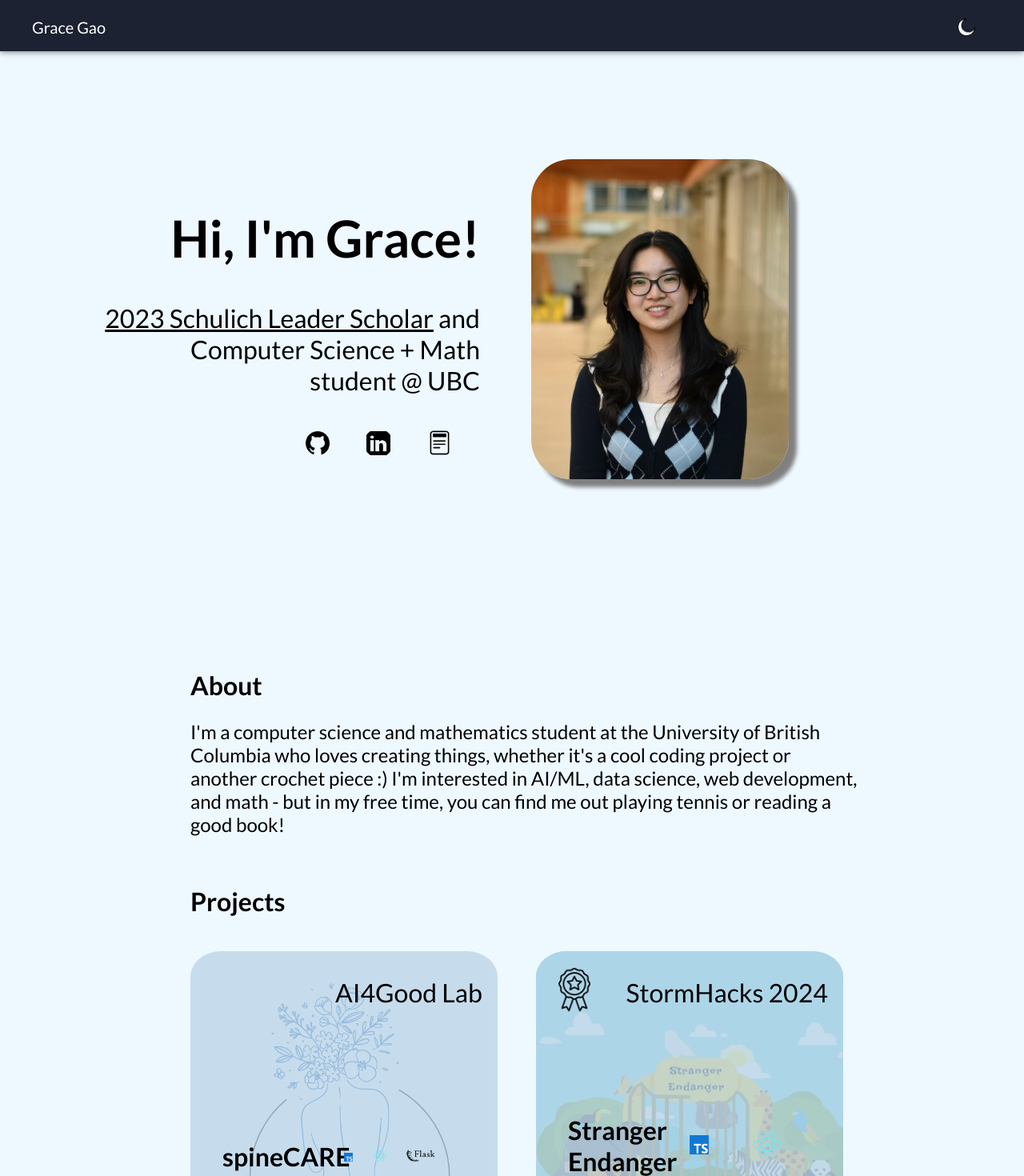
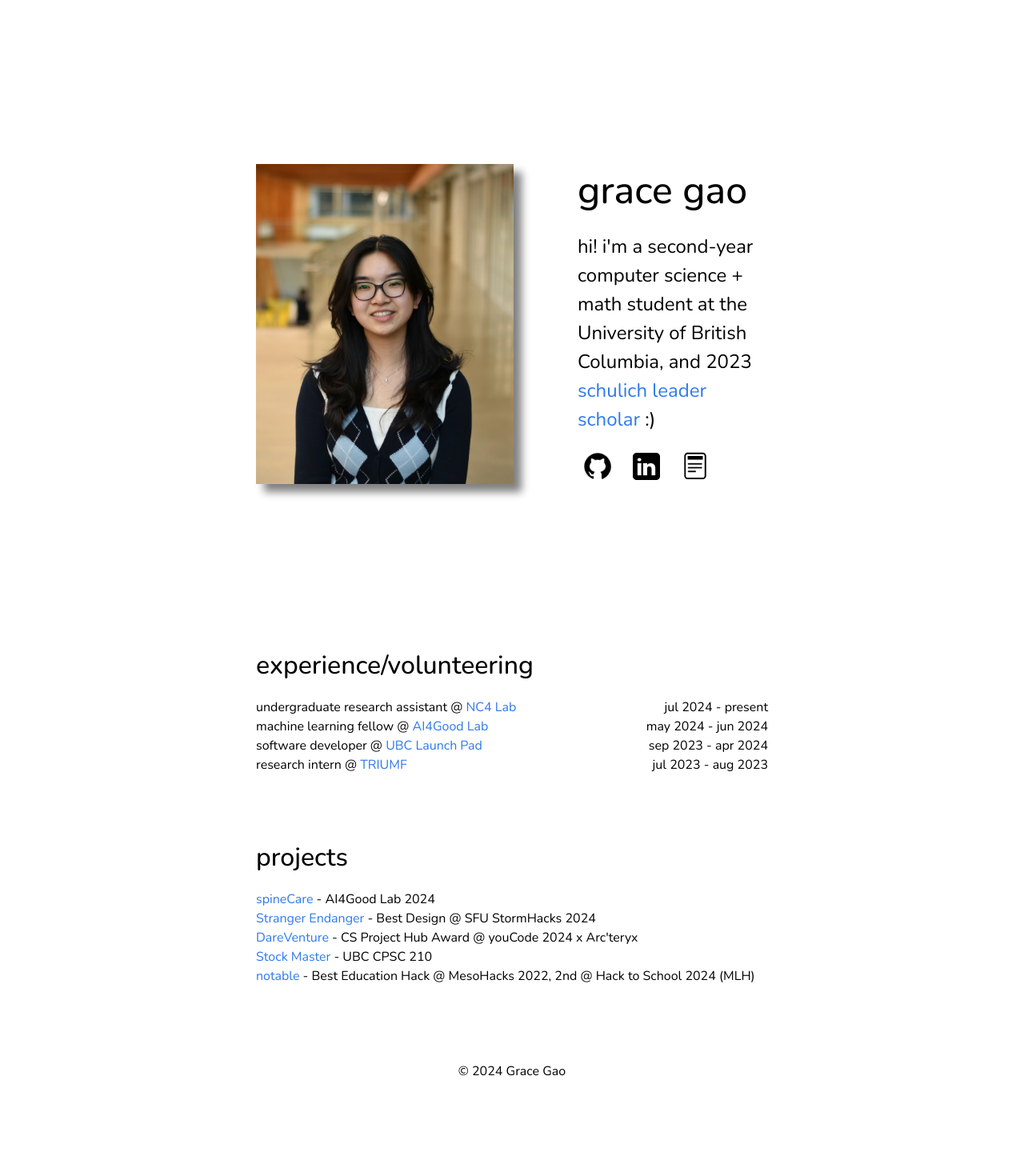
Before and after one commit to gracetxgao/portfolio, a React (Vite) app: page / in a window 1280 px wide. Shown: the top 1470 px of the page at 80% size. After the commit the page ends 1374 px from the top, so only its background shows below. Built offline with nearby package versions, Linux system fonts and the light colour scheme.

Commit message:
simplified redesign

```diff
--- a/src/App.tsx
+++ b/src/App.tsx
@@ -1,7 +1,9 @@
 import { Stack } from '@mui/material';
+import useMediaQuery from '@mui/material/useMediaQuery';
 import { ThemeProvider, createTheme } from '@mui/material/styles';
 import Box from '@mui/material/Box';
 import IntroductionPanel from './components/IntroductionPanel';
+import About from './components/About';
 import ProjectsPanel from './components/ProjectsPanel';
 import ExperiencePanel from './components/ExperiencePanel';
 import SkillsPanel from './components/SkillsPanel';
@@ -11,8 +13,10 @@ import { useState } from 'react';
 import { AppBar, Button, Container, Grid, Toolbar, Typography } from '@mui/material';
 import sun from '../src/assets/sun.png';
 import moon from '../src/assets/moon.png';
-import darkTheme from './components/themes/DarkTheme';
-import lightTheme from './components/themes/LightTheme';
+import darkTheme from './themes/DarkTheme';
+import lightTheme from './themes/LightTheme';
+import Experience from './components/Experience';
+import Projects from './components/Projects';
 
 const App = () => {
     const [darkMode, setDarkMode] = useState(false);
@@ -21,31 +25,20 @@ const App = () => {
 
     return (
         <ThemeProvider theme={theme}>
-            <AppBar sx={{ backgroundColor: theme.palette.primary.dark, height: '8vh' }} position='fixed'>
-                <Container maxWidth={false}>
-                    <Toolbar disableGutters>
-                        <Grid container justifyContent="space-between" alignItems="center" p={2}>
-                            <Grid item>
-                                <Typography variant="h6" style={{ color: theme.palette.secondary.main }}>Grace Gao</Typography>
-                            </Grid>
-                            <Grid item>
-                                <Button color="inherit" onClick={() => setDarkMode(!darkMode)}>
-                                    <img src={darkMode ? sun : moon} style={{ height: '3vh' }} />
-                                </Button>
-                            </Grid>
-                        </Grid>
-                    </Toolbar>
-                </Container>
-            </AppBar>
-            <Box sx={{ width: '80%', backgroundColor: theme.palette.primary.main, paddingInline: '10%' }}>
-                <Stack spacing={2}>
-                    <IntroductionPanel textColor={theme.palette.primary.contrastText} shadowColor={theme.palette.secondary.dark} darkMode={darkMode}/>
-                    <AboutPanel textColor={theme.palette.primary.contrastText}/>
-                    <ProjectsPanel textColor={theme.palette.primary.contrastText} backgroundColor={theme.palette.primary.light}/>
-                    <ExperiencePanel textColor={theme.palette.primary.contrastText} backgroundColor={theme.palette.secondary.main} highlightColor={theme.palette.secondary.light}/>
-                    <SkillsPanel textColor={theme.palette.primary.contrastText} backgroundColor={theme.palette.secondary.main} shadowColor={theme.palette.secondary.dark}/>
-                    <Footer textColor={theme.palette.primary.contrastText} />
-                </Stack>
+            <Box
+                sx={{
+                    display: 'flex',
+                    justifyContent: 'center',
+                    alignItems: 'center',
+                    backgroundColor: theme.palette.background.default,
+                }}
+            >
+                <Box sx={{ width: {sm: '80vw', md: '50vw'} }} >
+                    <About textColor={theme.palette.primary.main} highlightColor={theme.palette.secondary.main} darkMode={darkMode}/>
+                    <Experience textColor={theme.palette.primary.main} highlightColor={theme.palette.secondary.main}/>
+                    <Projects textColor={theme.palette.primary.main} highlightColor={theme.palette.secondary.main}/>
+                    <Footer textColor={theme.palette.primary.main} />
+                </Box>
             </Box>
         </ThemeProvider>
     );
--- /dev/null
+++ b/src/components/About.tsx
@@ -0,0 +1,52 @@
+import { Grid, Box, Typography, Link } from '@mui/material';
+import photo from '../assets/photo.jpeg';
+import github from '../assets/github.png';
+import linkedin from '../assets/linkedin.png';
+import resume from '../assets/resume.png';
+import at from '../assets/at.png';
+import arrow from '../assets/arrow.png';
+
+interface AboutTypes {
+    textColor: string
+    highlightColor: string
+    darkMode: Boolean
+}
+
+const About = (props: AboutTypes) => {
+    const { textColor, highlightColor, darkMode } = props
+
+    return (
+        <Box sx={{ height: '100vh', display: 'flex', alignItems: 'center', justifyContent: {sm: 'center'} }}>
+            <Grid item sm={12} md={4}>
+                <img src={photo} style={{ height: '50vh', boxShadow: `10px 10px 10px grey`}}/>
+            </Grid>
+            <Grid item sm={12} md={8}
+                sx={{
+                    marginLeft: {sm: 0, md: 10},
+                    textAlign: {sm: 'center', md: 'start'},
+                    color: textColor
+                }}>
+                <Box>
+                    <Typography fontSize='3rem' fontWeight='500'>grace gao</Typography>
+                    <Typography fontSize='1.5rem' paddingBlock={2}>
+                        hi! i'm a second-year computer science + math student at the University of British Columbia,
+                        and 2023 <Link href="https://schulichleaders.com/scholars/grace-gao/"  target="_blank" underline="none" color={highlightColor}>{'schulich leader scholar'}</Link> :)
+                    </Typography>
+                    <Box>
+                        <Link href="https://github.com/gracetxgao" target="_blank">
+                            <img src={github} width={40} style={{ marginRight: '5%', backgroundColor: darkMode ? 'white' : 'initial', padding: '2%' }}/>
+                        </Link>
+                        <Link href="https://www.linkedin.com/in/gracetxgao/" target="_blank">
+                            <img src={linkedin} width={40} style={{ marginRight: '5%', backgroundColor: darkMode ? 'white' : 'initial', padding: '2%' }}/>
+                        </Link>
+                        <Link href="https://drive.google.com/file/d/1iJ1WkvXJTjnX0CoQXeZpWBcdzFa4bgUV/view?usp=sharing" target="_blank">
+                            <img src={resume} width={40}  style={{ backgroundColor: darkMode ? 'white' : 'initial', padding: '2%' }}/>
+                        </Link>
+                    </Box>
+                </Box>
+            </Grid>
+        </Box>
+    )
+}
+
+export default About
--- /dev/null
+++ b/src/components/Experience.tsx
@@ -0,0 +1,66 @@
+import { Grid, Box, Typography, Link } from '@mui/material';
+
+interface ExperienceItemTypes {
+    textColor: string
+    highlightColor: string
+    title: string
+    place: string
+    placeLink: string
+    start: string
+    end: string
+}
+
+const ExperienceItem = (props: ExperienceItemTypes) => {
+    const { textColor, highlightColor, title, place, placeLink, start, end} = props
+
+    return (
+        <Grid display='flex' justifyContent='space-between'>
+            <Grid item md={8} display='flex' justifyContent='start'>
+                <Typography color={textColor}>{title} @ <Link href={placeLink} target="_blank" underline="none" color={highlightColor}>{place}</Link></Typography>
+            </Grid>
+            <Grid item md={4} display='flex' justifyContent='end'>
+                <Typography color={textColor}>{start} - {end}</Typography>
+            </Grid>
+        </Grid>
+    )
+}
+
+interface ExperienceTypes {
+    textColor: string
+    highlightColor: string
+}
+
+const Experience = (props: ExperienceTypes) => {
+    const { textColor, highlightColor } = props
+
+    const items = [
+        ['undergraduate research assistant', 'NC4 Lab', 'https://www.nc4.sbme.ubc.ca', 'jul 2024', 'present'],
+        ['machine learning fellow', 'AI4Good Lab', 'https://www.ai4goodlab.com', 'may 2024', 'jun 2024'],
+        ['software developer', 'UBC Launch Pad', 'https://www.ubclaunchpad.com', 'sep 2023', 'apr 2024'],
+        ['research intern', 'TRIUMF', 'https://www.triumf.ca', 'jul 2023', 'aug 2023'],
+
+    ]
+
+    return (
+        <Box pb={10}>
+            <Typography fontSize='2rem' fontWeight='500' pb={2}>experience/volunteering</Typography>
+            <Box>
+                {items.map((item, idx) => (
+                    <ExperienceItem
+                        textColor={textColor}
+                        highlightColor={highlightColor}
+                        title={item[0]}
+                        place={item[1]}
+                        placeLink={item[2]}
+                        start={item[3]}
+                        end={item[4]}
+                        key={idx}
+                    />
+                ))}
+            </Box>
+
+        </Box>
+    )
+}
+
+export default Experience
--- a/src/components/ExperiencePanel.tsx
+++ b/src/components/ExperiencePanel.tsx
@@ -95,8 +95,7 @@ const ExperienceTabs = (props: ExperienceTabsProps) => {
                 position={"Machine Learning Fellow"}
                 dates={"May 2024 - Jun 2024"}
                 description={[
-                    "Selected to participate in a machine learning program run by the <a href='https://www.ai4goodlab.com/' target='_blank' style='color: black;'>AI4Good Lab</a> at <a href='https://mila.quebec/en' target='_blank' style='color: black;'>Mila</a>, Quebec's AI institute",
-                    "Built a scoliosis diagnosis app with a team of six, and pitched our project to an audience of 100+",
+                    "Built a scoliosis diagnosis app with a team of six at the <a href='https://www.ai4goodlab.com/' target='_blank' style='color: black;'>AI4Good Lab</a>, and pitched project to an audience of 100+",
                     "Explored CNNs, RNNs, and reinforcement learning with mentors from Google DeepMind, Mila, and CIFAR"
                 ]}
                 image={<img src={ai4good} width={'60%'} style={{ borderRadius: '10%' }} />}
--- a/src/components/Footer.tsx
+++ b/src/components/Footer.tsx
@@ -8,7 +8,7 @@ const Footer = (props: FooterProps) => {
     const { textColor } = props
 
     return (
-        <Box paddingInline={10} sx={{ display: 'flex', justifyContent: 'center', color: textColor }}>
+        <Box sx={{ display: 'flex', justifyContent: 'center', color: textColor }}>
             <p>© 2024 Grace Gao</p>
         </Box>
     )
--- /dev/null
+++ b/src/components/Projects.tsx
@@ -0,0 +1,56 @@
+import { Grid, Box, Typography, Link } from '@mui/material';
+
+interface ProjectItemTypes {
+    textColor: string
+    highlightColor: string
+    title: string
+    github: string
+    place: string
+}
+
+const ProjectItem = (props: ProjectItemTypes) => {
+    const { textColor, highlightColor, title, github, place } = props
+
+    return (
+        <Typography color={textColor}><Link href={github} target="_blank" underline="none" color={highlightColor}>{title}</Link> - {place}</Typography>
+    )
+}
+
+interface ProjectTypes {
+    textColor: string
+    highlightColor: string
+}
+
+const Projects = (props: ProjectTypes) => {
+    const { textColor, highlightColor } = props
+
+    const items = [
+        ['spineCare', 'https://github.com/gracetxgao/spineCARE', 'AI4Good Lab 2024'],
+        ['Stranger Endanger', 'https://github.com/gracetxgao/stranger-endanger', 'Best Design @ SFU StormHacks 2024'],
+        ['DareVenture', 'https://github.com/gracetxgao/DareVenture', 'CS Project Hub Award @ youCode 2024 x Arc\'teryx'],
+        ['Stock Master', 'https://github.com/gracetxgao/stockmaster', 'UBC CPSC 210'],
+        ['notable', 'https://github.com/gracetxgao/notable', 'Best Education Hack @ MesoHacks 2022, 2nd @ Hack to School 2024 (MLH)'],
+
+    ]
+
+    return (
+        <Box>
+            <Typography fontSize='2rem' fontWeight='500' pb={2}>projects</Typography>
+            <Box pb={10}>
+                {items.map((item, idx) => (
+                    <ProjectItem
+                        textColor={textColor}
+                        highlightColor={highlightColor}
+                        title={item[0]}
+                        github={item[1]}
+                        place={item[2]}
+                        key={idx}
+                    />
+                ))}
+            </Box>
+
+        </Box>
+    )
+}
+
+export default Projects
--- a/src/components/themes/DarkTheme.tsx
+++ /dev/null
@@ -1,22 +0,0 @@
-import { createTheme } from '@mui/material/styles';
-
-const darkTheme = createTheme({
-    palette: {
-        primary: {
-            main: '#1C2231', // dark blue (background)
-            light: 'rgba(71, 85, 94, 0.8)', // '#47555E', // mid blue (highlights)
-            dark: '#EEF8FF', // light blue (headers)
-            contrastText: '#FFFFFF' // white
-        },
-        secondary: {
-            main: '#000000', // white
-            light: '#47555E', // mid blue
-            dark: '#808080' // grey
-        }
-    },
-    typography: {
-        fontFamily: ['Lato', 'sans-serif'].join(','),
-    },
-});
-
-export default darkTheme
--- a/src/styles/App.css
+++ b/src/styles/App.css
@@ -1,6 +1,5 @@
-@import url('https://fonts.googleapis.com/css2?family=Lato:ital,wght@0,100;0,300;0,400;0,700;0,900;1,100;1,300;1,400;1,700;1,900&display=swap');
+@import url('https://fonts.googleapis.com/css2?family=Nunito:ital,wght@0,200..1000;1,200..1000&display=swap');
 
 body {
-    font-family: 'Lato', sans-serif;
-    margin: 0;
+    font-family: 'Nunito', sans-serif;
 }
--- /dev/null
+++ b/src/themes/DarkTheme.tsx
@@ -0,0 +1,22 @@
+import { createTheme } from '@mui/material/styles';
+
+const darkTheme = createTheme({
+    palette: {
+        primary: {
+            main: '#000000', // black
+            light: 'rgba(184, 212, 232, 0.8)', // mid blue (highlights)
+            dark: '#FFFFFF', // white
+            contrastText: '#2D79ED' // blue links
+        },
+        secondary: {
+            main: '#FFFFFF', // white
+            light: '#B8D4E8', // mid blue
+            dark: '#808080' // grey
+        }
+    },
+    typography: {
+        fontFamily: ['Nunito', 'sans-serif'].join(','),
+    },
+});
+
+export default darkTheme
--- a/src/components/themes/LightTheme.tsx
+++ b/src/themes/LightTheme.tsx
@@ -3,19 +3,22 @@ import { createTheme } from '@mui/material/styles';
 const lightTheme = createTheme({
     palette: {
         primary: {
-            main: '#EEF8FF', // light blue (background)
+            main: '#000000', // black
             light: 'rgba(184, 212, 232, 0.8)', // mid blue (highlights)
-            dark: '#1C2231', // dark blue (headers)
-            contrastText: '#000000' // black
+            dark: '#000000', // black
+            contrastText: '#2D79ED' // blue links
         },
         secondary: {
-            main: '#FFFFFF', // white
+            main: '#2D79ED', // blue
             light: '#B8D4E8', // mid blue
             dark: '#808080' // grey
+        },
+        background: {
+            default: '#FFFFFF'
         }
     },
     typography: {
-        fontFamily: ['Lato', 'sans-serif'].join(','),
+        fontFamily: ['Nunito', 'sans-serif'].join(','),
     },
 });
 
```
Also changed, not shown: src/assets/arrow.png (added), src/assets/at.png (added).
